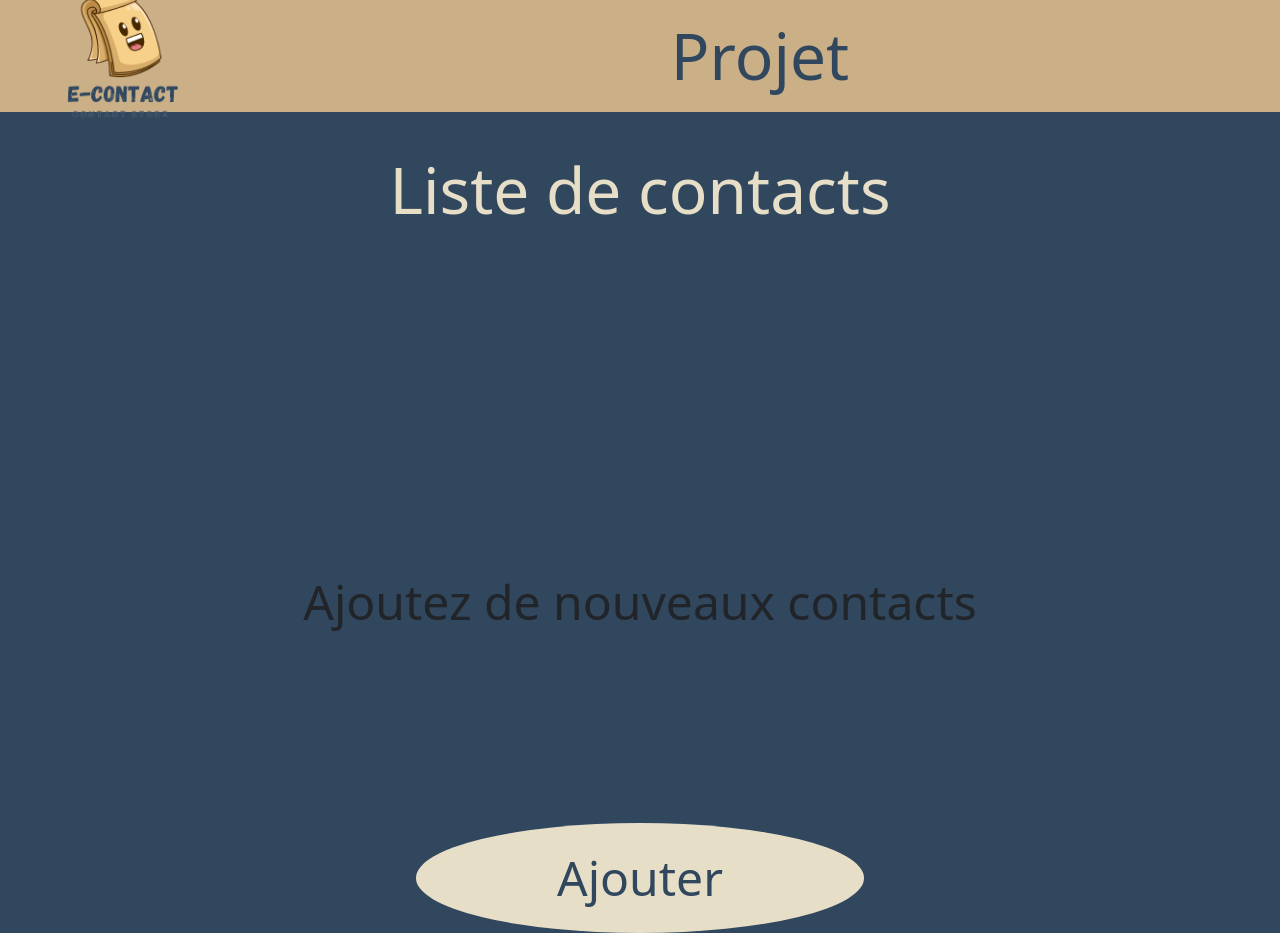
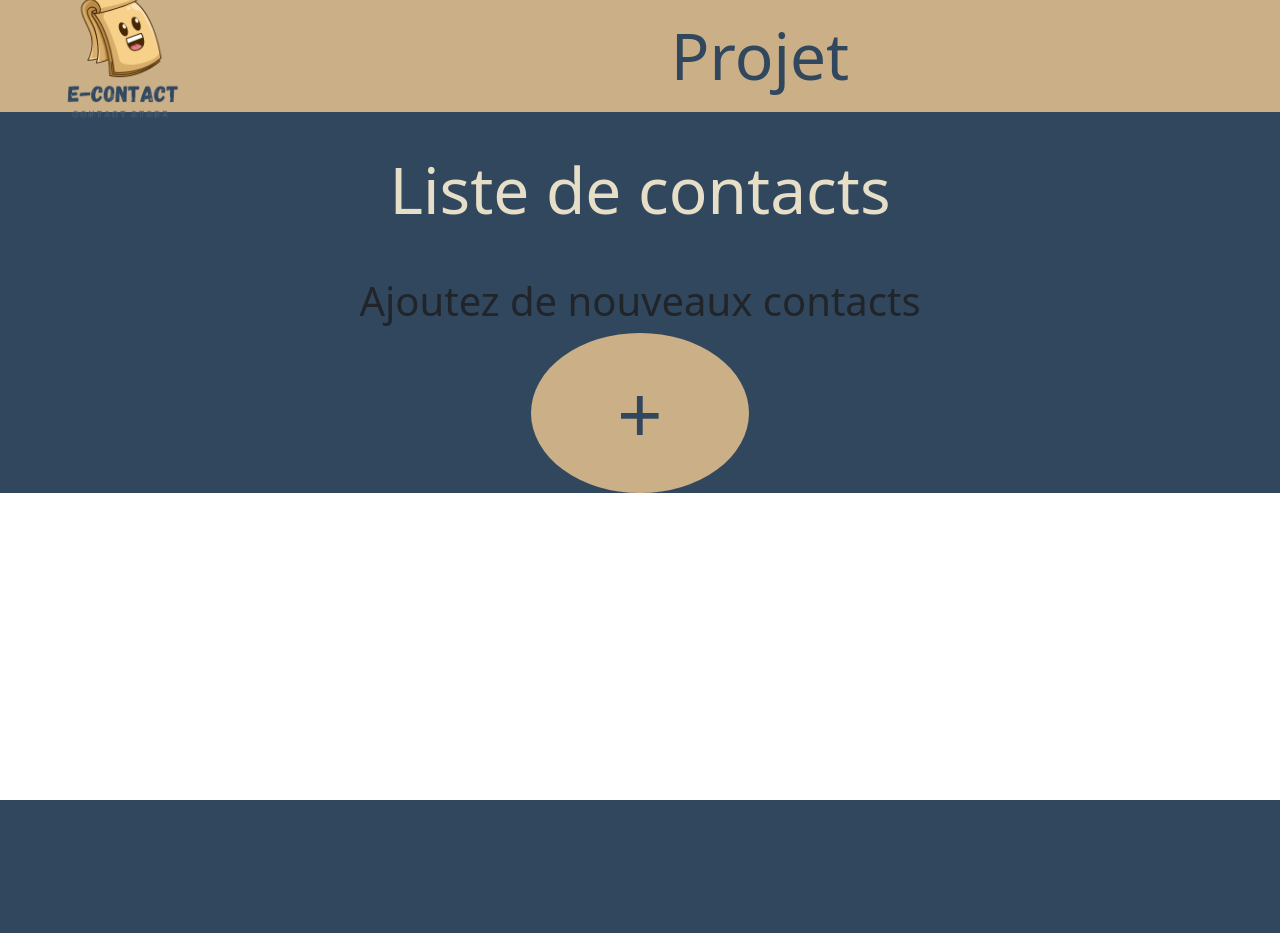
Before and after one commit to 080000101/NeomaProject, a Symfony app: template templates/contact/index.html.twig in a window 1280 px wide. After the commit the page ends 800 px from the top, so only its background shows below. Run offline with Twig, Linux system fonts and the light colour scheme; the template is opened without the code that fills it, so the values that code supplies are empty; style sheets or scripts are compiled from the project's sources; some libraries are stand-ins or nearby versions.

Commit message:
Finish Listpage CSS

```diff
--- a/assets/styles/ListeContact.scss
+++ b/assets/styles/ListeContact.scss
@@ -1,8 +1,6 @@
 .list-background {
     display: flex;
     flex-direction: column;
-    height: calc(100vh - $navbar-height);
-    justify-content: space-evenly;
     align-items: center;
     background-color: $main-color;
 }
@@ -19,12 +17,10 @@
 .infos-container {
     display: flex;
     flex-direction: column;
-    justify-content: center;
     align-items: center;
     width: 85%;
     height: 90%;
-    border-radius: 50px;
-    margin-top: 10rem;
+    margin-top: 3rem;
 }
 
 .infos {
@@ -34,26 +30,44 @@
     justify-content: center;
     align-items: center;
     width: 85%;
-    height: 35%;
-    border-radius: 50px;
+    border-radius: 100px;
     color: $main-color;
     margin-top: 3rem;
+    padding: 1rem;
 }
 
 h4 {
-    font-size: 3rem;
+    font-size: 2.5rem;
 }
 
 .create-btn {
     display: flex;
     justify-content: center;
     align-items: center;
-    background-color: $secondary-color;
-    width: 35%;
+    background-color: $third-color;
+    width: 17%;
     height: 10rem;
     border-radius: 100%;
+    font-size: 5rem;
+    text-decoration: none;
+    color: $main-color;
+    border: $third-color;
+    position: sticky;
+    bottom: 2rem;
+}
+
+.list-button {
+    display: inline-block;
+    flex-direction: column;
+    height: 5rem;
+    width: 15rem;
+    margin: 2rem;
+    margin-bottom: 0;
+    background-color: $third-color;
+    border-radius: 100px;
     font-size: 3rem;
     text-decoration: none;
     color: $main-color;
-    border: $secondary-color;
+    text-align: center;
+    padding-top: 0.5rem;
 }
--- a/templates/contact/index.html.twig
+++ b/templates/contact/index.html.twig
@@ -20,8 +20,8 @@
                     <h4>{{ contact.city }}</h4>
                     <h4>{{ contact.adress }}</h4>
                     <h4>
-                        <a href="{{ path('contact_show', {'id': contact.id}) }}">Afficher</a>
-                        <a href="{{ path('contact_edit', {'id': contact.id}) }}">Modifier</a>
+                        <a class="list-button" href="{{ path('contact_show', {'id': contact.id}) }}">Afficher</a>
+                        <a class="list-button" href="{{ path('contact_edit', {'id': contact.id}) }}">Modifier</a>
                     </h4>
                 </div>
             {% else %}
@@ -29,7 +29,7 @@
             {% endfor %}
         </div>
 
-        <a class="create-btn" href="{{ path('contact_new') }}">Ajouter</a>
+        <a class="create-btn" href="{{ path('contact_new') }}">+</a>
 
     </div>
 
```
